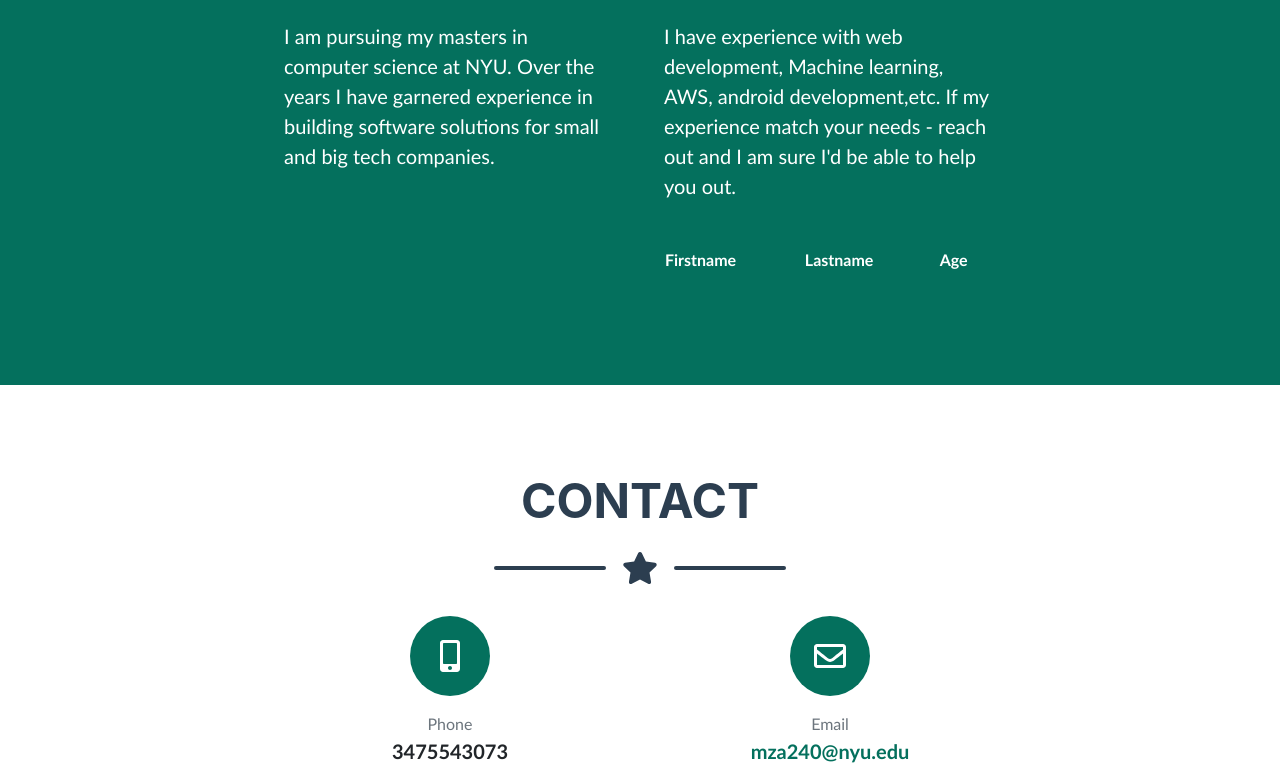
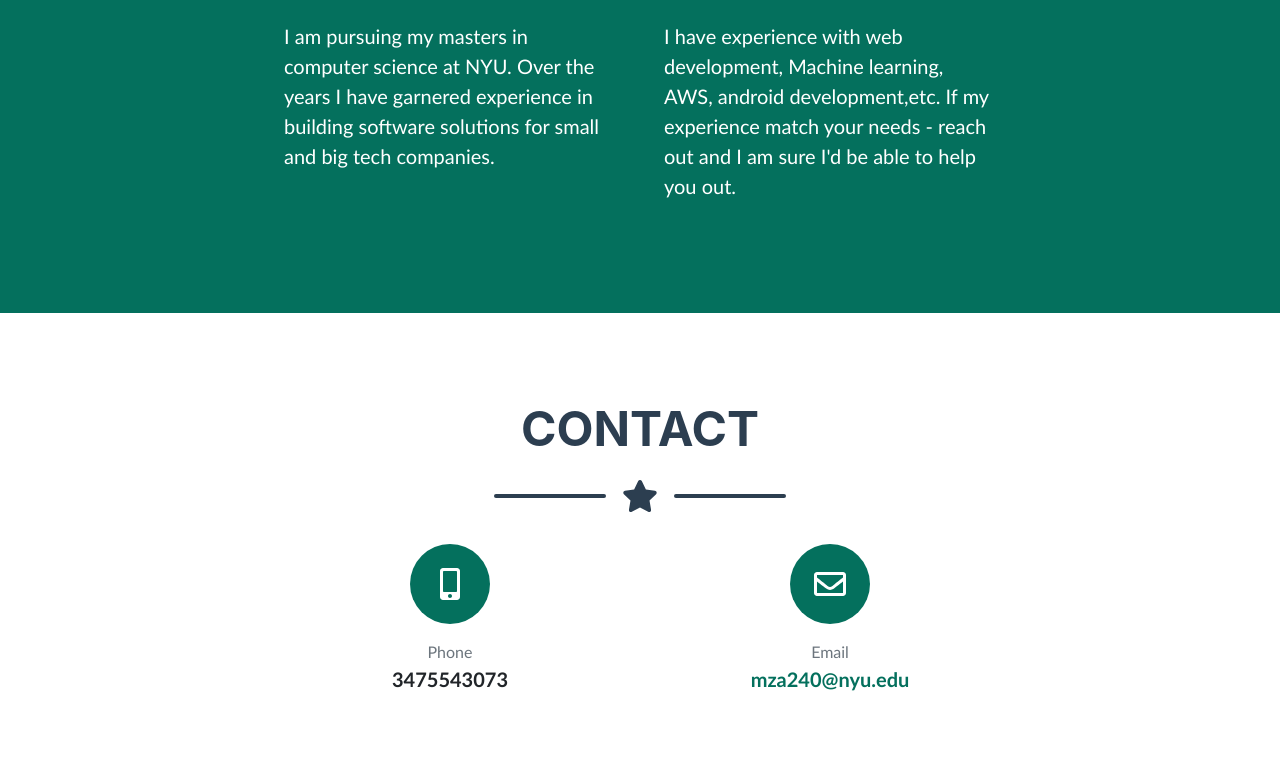
Before and after one commit to malabez/malabez.github.io, a plain HTML site: page index.html in a window 1280 px wide. Shown: the part 1901-2670 px from the top of the page. Drawn offline with nearby package versions, Linux system fonts and the light colour scheme; a web font is replaced by a local one.

Commit message:
Update index.html

```diff
--- a/index.html
+++ b/index.html
@@ -317,15 +317,7 @@
                         </div>
                     </div>
                     <div class="col-lg-4 mr-auto">
-                        <p class="pre-wrap lead">I have experience with web development, Machine learning, AWS, android development,etc. If my experience match your needs - reach out and I am sure I'd be able to help you out.
-                        <table style="width:100%">
-                          <tr>
-                            <th>Firstname</th>
-                            <th>Lastname</th>
-                            <th>Age</th>
-                          </tr>
-                        </table>
-                        </p>
+                        <p class="pre-wrap lead">I have experience with web development, Machine learning, AWS, android development,etc. If my experience match your needs - reach out and I am sure I'd be able to help you out.</p>
                     </div>
                 </div>
             </div>
```
